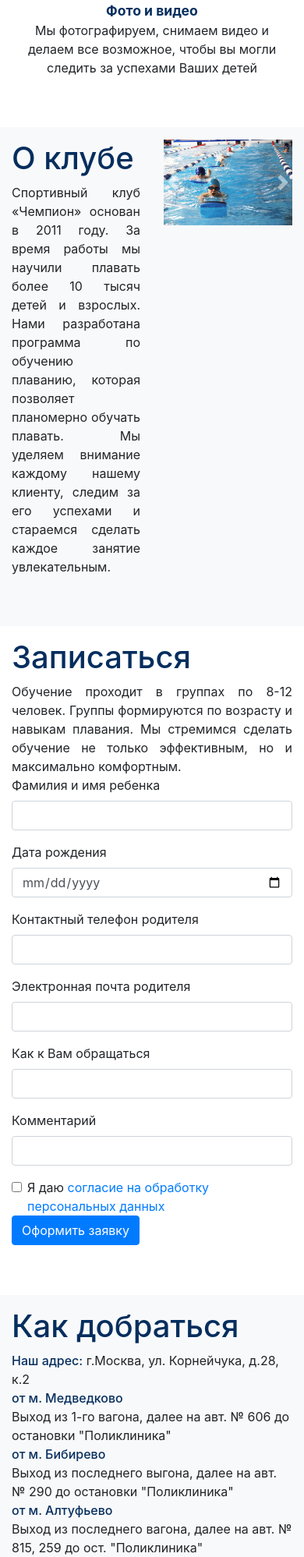
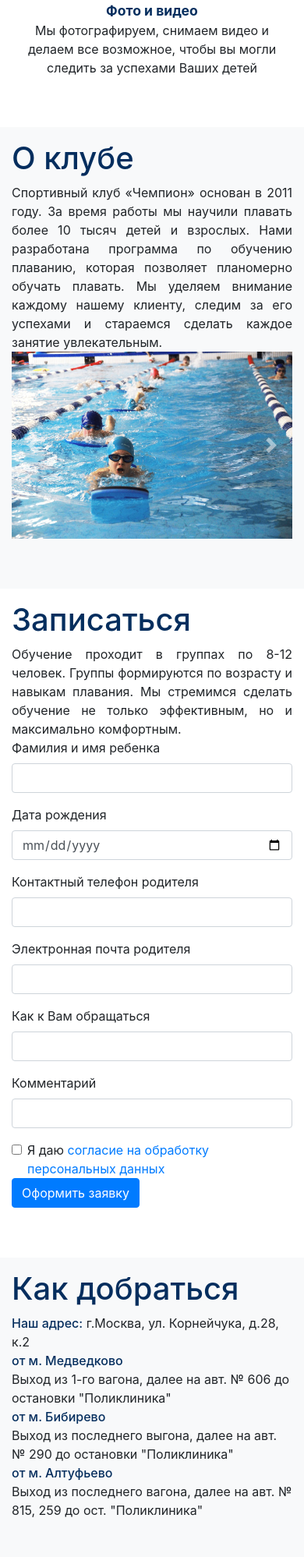
Before and after one commit to arusakov/champion, a Django app: page / in a window 390 px wide; the page is wider, and only the part inside the window is pictured. Shown: the part 817-2814 px from the top of that part at 78% size. Run offline with Django 3.2, Linux system fonts and the light colour scheme; a map, chart or similar area stays blank; some libraries are stand-ins or nearby versions.

Commit message:
Fix photo carousel

```diff
--- a/promo/templates/index.html
+++ b/promo/templates/index.html
@@ -113,7 +113,7 @@
   <div class="bg-light block-wrapper">
     <div class="container" id="club">
       <div class="row">
-        <div class="col">
+        <div class="col-md-6">
           <h1>О клубе</h1>
           <div class="block-description">
             Спортивный клуб «Чемпион» основан в 2011 году. За время работы мы научили плавать более 10 тысяч детей и
@@ -122,7 +122,7 @@
             увлекательным.
           </div>
         </div>
-        <div class="col">
+        <div class="col-md-6">
           <div id="carouselExampleInterval" class="carousel slide" data-ride="carousel">
             <div class="carousel-inner">
               <div class="carousel-item active">
```
